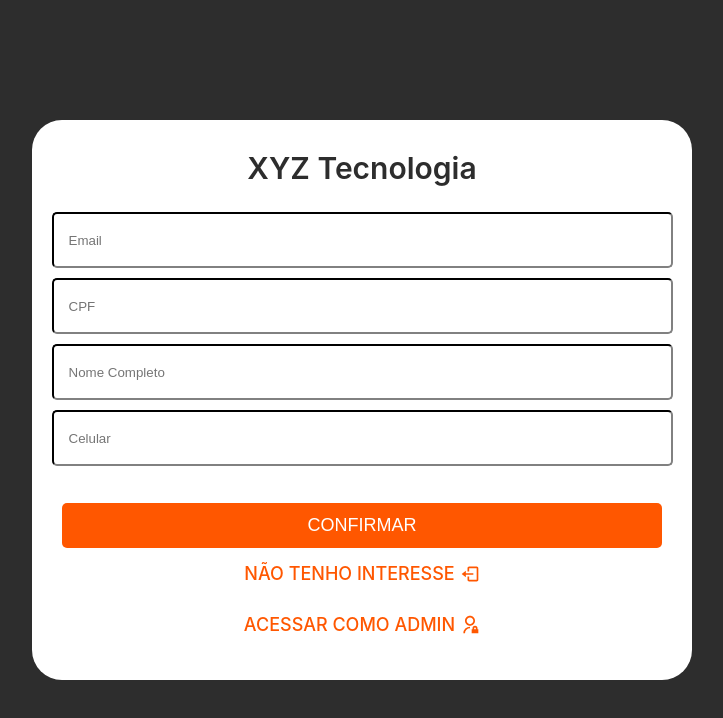
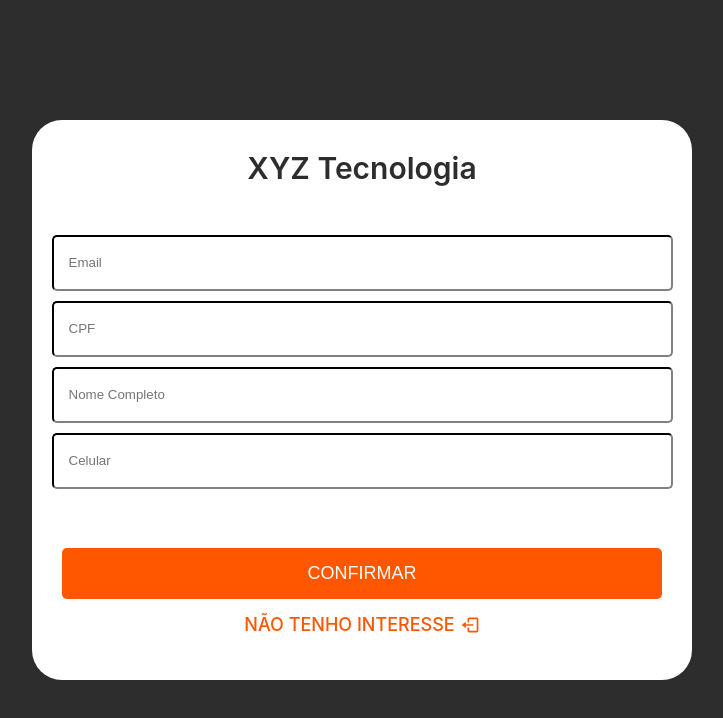
Before and after one commit to Tiago1106/Candidate, a React (Create React App) app: page / in a window 1280 px wide. Shown: the top 718 px of the page, without its empty margins (278-1001 px from the left). Built offline with nearby package versions, Linux system fonts and the light colour scheme.

Commit message:
reset names

```diff
--- a/src/components/FinishMeeting/index.js
+++ b/src/components/FinishMeeting/index.js
@@ -3,7 +3,7 @@ import React from 'react';
 import { Modal, TitleModal, Content, ButtonGlobal, TextModal, TitleContent } from '../../styles/global'
 // import { Container } from './styles';
 
-function FinishMeeting({newComponentFinish, }) {
+function FinishMeeting({newComponentFinish}) {
   return (
     <Modal>
         <TitleModal>XYZ Tecnologia</TitleModal>
--- a/src/components/UserRegister/index.js
+++ b/src/components/UserRegister/index.js
@@ -25,7 +25,6 @@ function UserRegister({
         </Content>
         <ButtonGlobal onClick={() => newComponent()}>Confirmar</ButtonGlobal>
         <NotInteressGlobal onClick={() => newComponentFinish()}>Não tenho interesse <BiLogOut size={20} color='#FF5700' style={{marginLeft: 5}}/></NotInteressGlobal>
-        <NotInteressGlobal onClick={() => newComponentFinish()}>Acessar como ADMIN <RiAdminLine size={20} color='#FF5700' style={{marginLeft: 5}}/></NotInteressGlobal>
     </Modal>
   );
 }
--- a/src/pages/Usuario/index.js
+++ b/src/pages/Usuario/index.js
@@ -46,7 +46,7 @@ function Usuario() {
     return (
     <Container>
         {component == "Thanks" && (
-            <Thanks newComponentFinish={() => setComponent("Login")}/>
+            <Thanks newComponentFinish={() => {setComponent("Login"); setCleanSetStates(!cleanSetStates)}}/>
         )}
         {component == "Login" && (
             <Login
```
